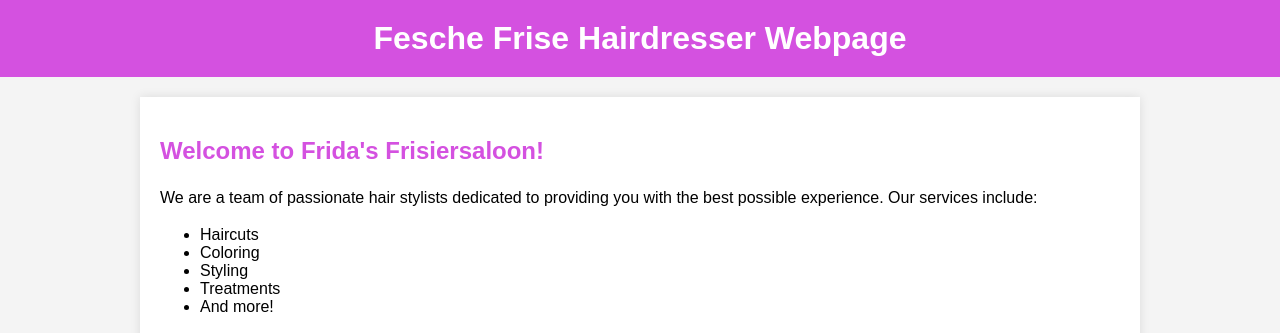
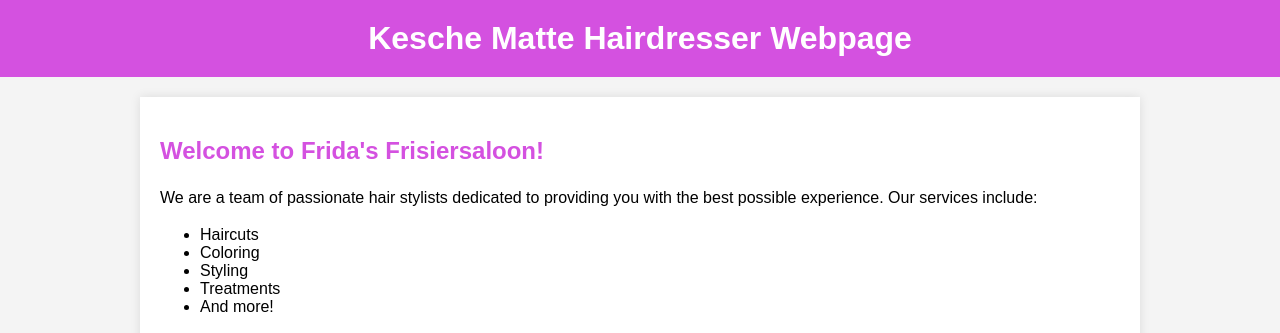
Before and after one commit to pmaxai/testpage, a plain HTML site: page hairdresser_html/index.html in a window 1280 px wide. Shown: the top 333 px of the page. Drawn offline with Linux system fonts and the light colour scheme.

Commit message:
Update index.html

```diff
--- a/hairdresser_html/index.html
+++ b/hairdresser_html/index.html
@@ -61,7 +61,7 @@
 <body>
 
     <header>
-        <h1>Fesche Frise Hairdresser Webpage</h1>
+        <h1>Kesche Matte Hairdresser Webpage</h1>
     </header>
 
     <main>
```
